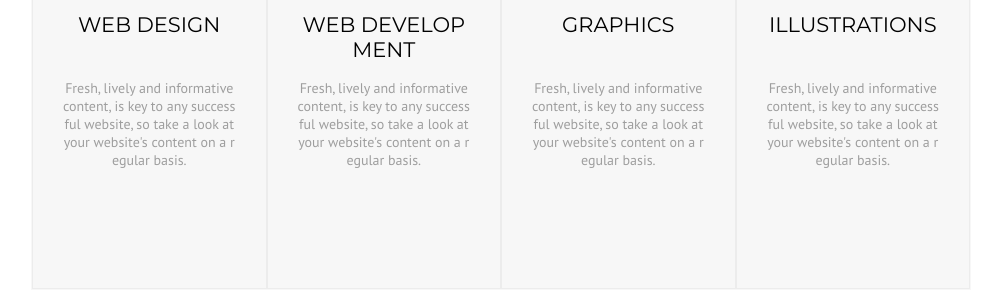
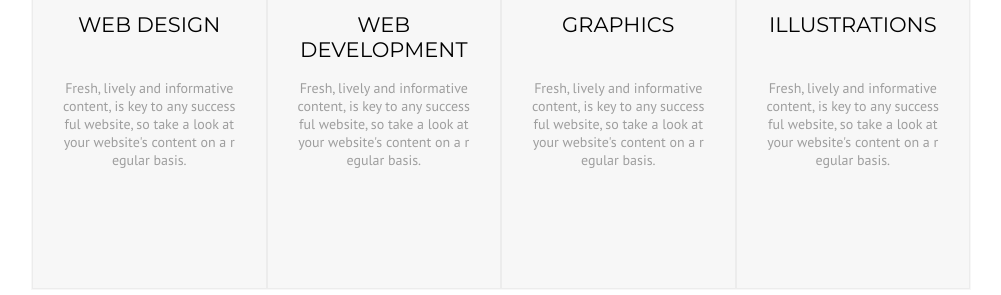
Before and after one commit to Shallowski/Home_task, a plain HTML site: page Lesson7/task1/index.html in a window 1280 px wide. Shown: the part 586-881 px from the top of the page, without its empty margins (139-1140 px from the left). Drawn offline with Linux system fonts and the light colour scheme.

Commit message:
Update style.css

```diff
--- a/Lesson7/task1/style.css
+++ b/Lesson7/task1/style.css
@@ -38,6 +38,7 @@ h2 {
     text-transform: uppercase;
     font-size: 21px;
     font-weight: 400;
+    word-break: normal;
     color: black;
     padding: auto 0;
     margin-top: 15px;
```
